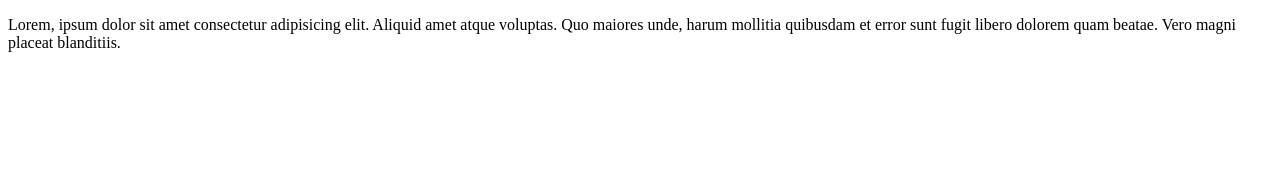
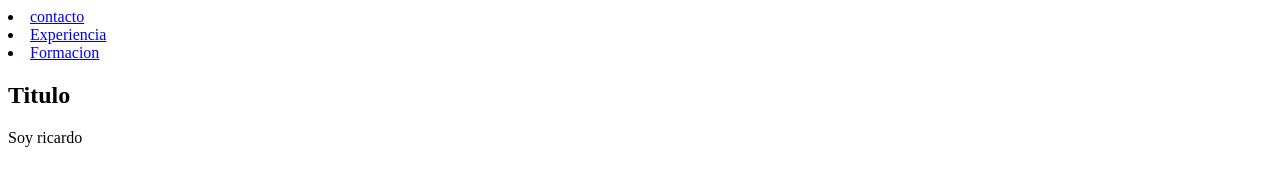
Before and after one commit to NRRicardo017/NRRicardo017.github.io, a plain HTML site: page index.html in a window 1280 px wide. Drawn offline with Linux system fonts and the light colour scheme.

Commit message:
creacion de forma del html

```diff
--- a/index.html
+++ b/index.html
@@ -4,9 +4,27 @@
     <meta charset="UTF-8">
     <meta http-equiv="X-UA-Compatible" content="IE=edge">
     <meta name="viewport" content="width=device-width, initial-scale=1.0">
-    <title>Document</title>
+    <title>Mi pagina personal</title>
 </head>
 <body>
-    <p>Lorem, ipsum dolor sit amet consectetur adipisicing elit. Aliquid amet atque voluptas. Quo maiores unde, harum mollitia quibusdam et error sunt fugit libero dolorem quam beatae. Vero magni placeat blanditiis.</p>
+    <header>
+        <nav>
+            <li>
+                <a href="contacto.html">contacto</a>
+            </li>
+            <li>
+                <a href="experiencia">Experiencia</a>
+            </li>
+            <li>
+                <a href="formacion.html">Formacion</a>
+            </li>
+        </nav>
+    </header>
+    <main>
+        <section>
+            <h1>Titulo</h1>
+            <p>Soy ricardo</p>
+        </section>
+    </main>
 </body>
 </html>
```
